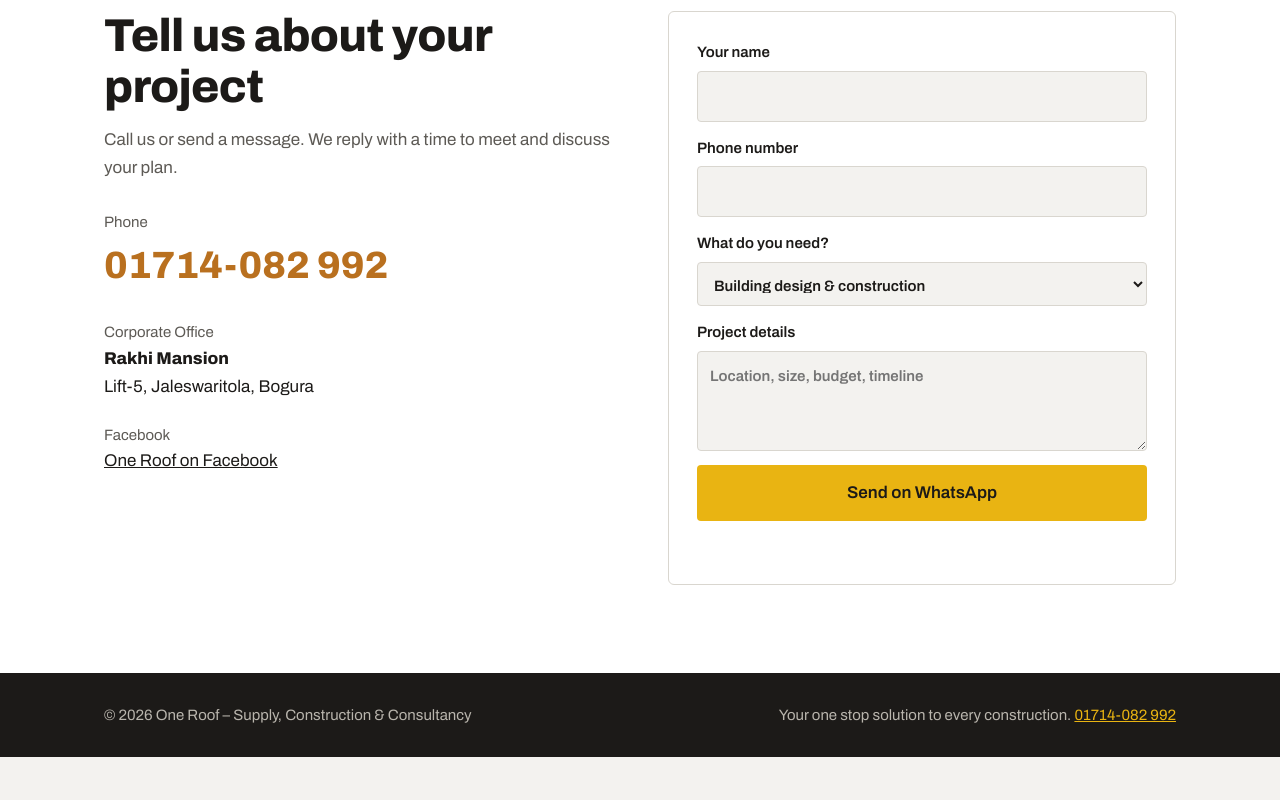
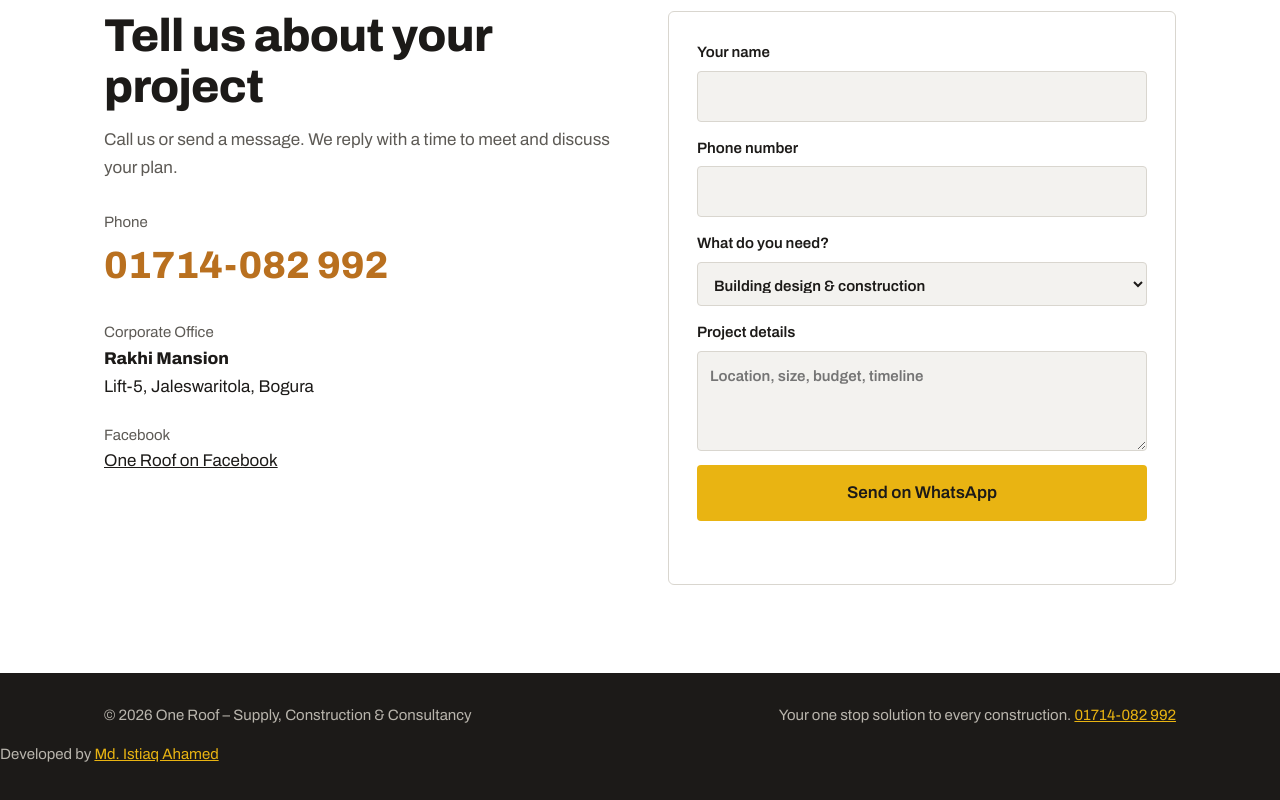
Before and after one commit to mdistiaqahamed/one-roof, a plain HTML site: page index.html in a window 1280 px wide. Shown: the part 4357-5157 px from the top of the page. Before the commit the page ends 5114 px from the top, so only its background shows below. Drawn offline with Linux system fonts and the light colour scheme.

Commit message:
Add developer credit in footer

```diff
--- a/index.html
+++ b/index.html
@@ -230,6 +230,10 @@ footer a{color:var(--gold)}
   <span>© 2026 One Roof – Supply, Construction &amp; Consultancy</span>
   <span>Your one stop solution to every construction. <a href="tel:+8801714082992">01714-082 992</a></span>
  </div>
+ <p class="devcredit">
+  Developed by
+  <a href="https://github.com/mdistiaqahamed" target="_blank" rel="noopener">Md. Istiaq Ahamed</a>
+</p>
 </footer>
 
 <script>
```
